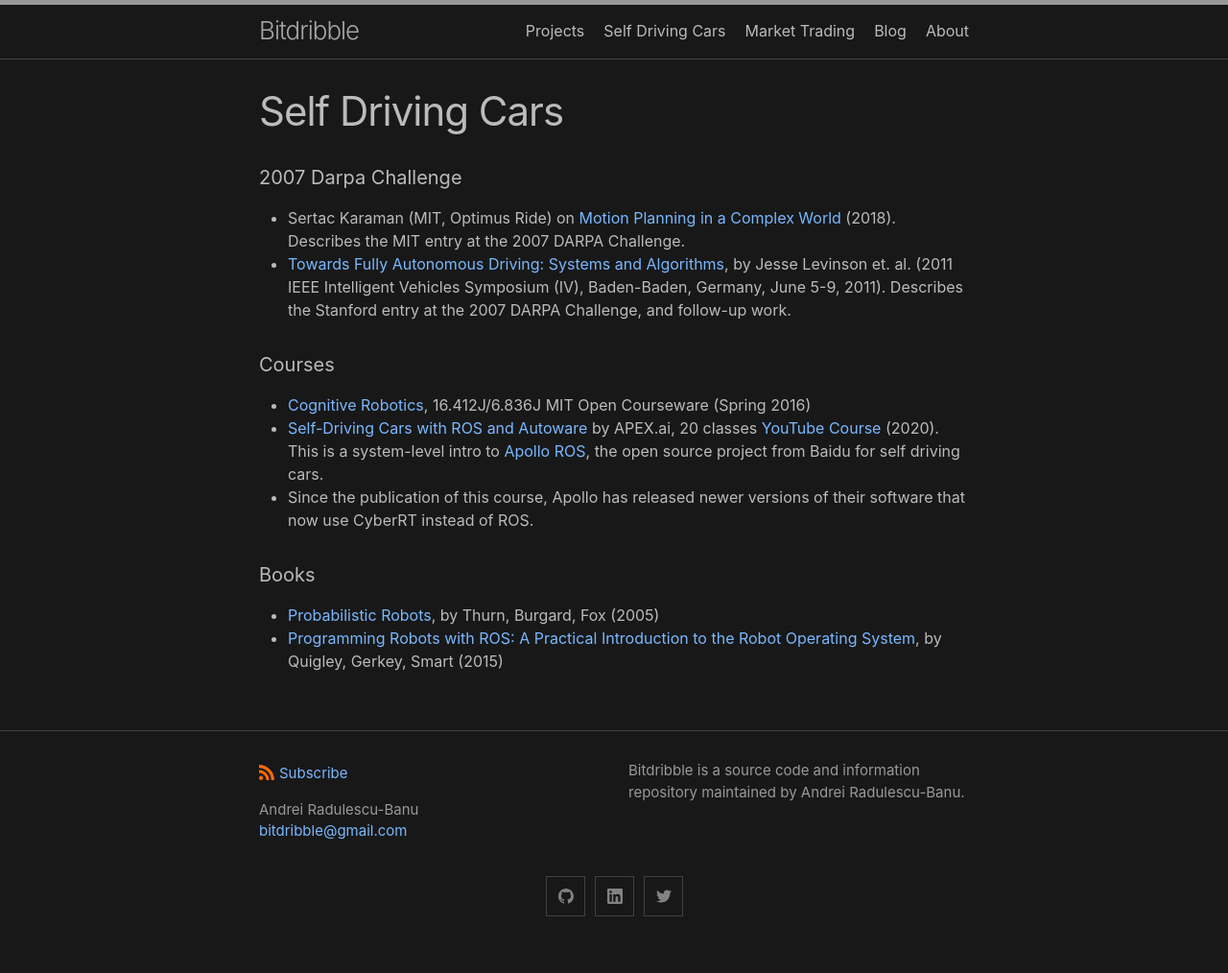
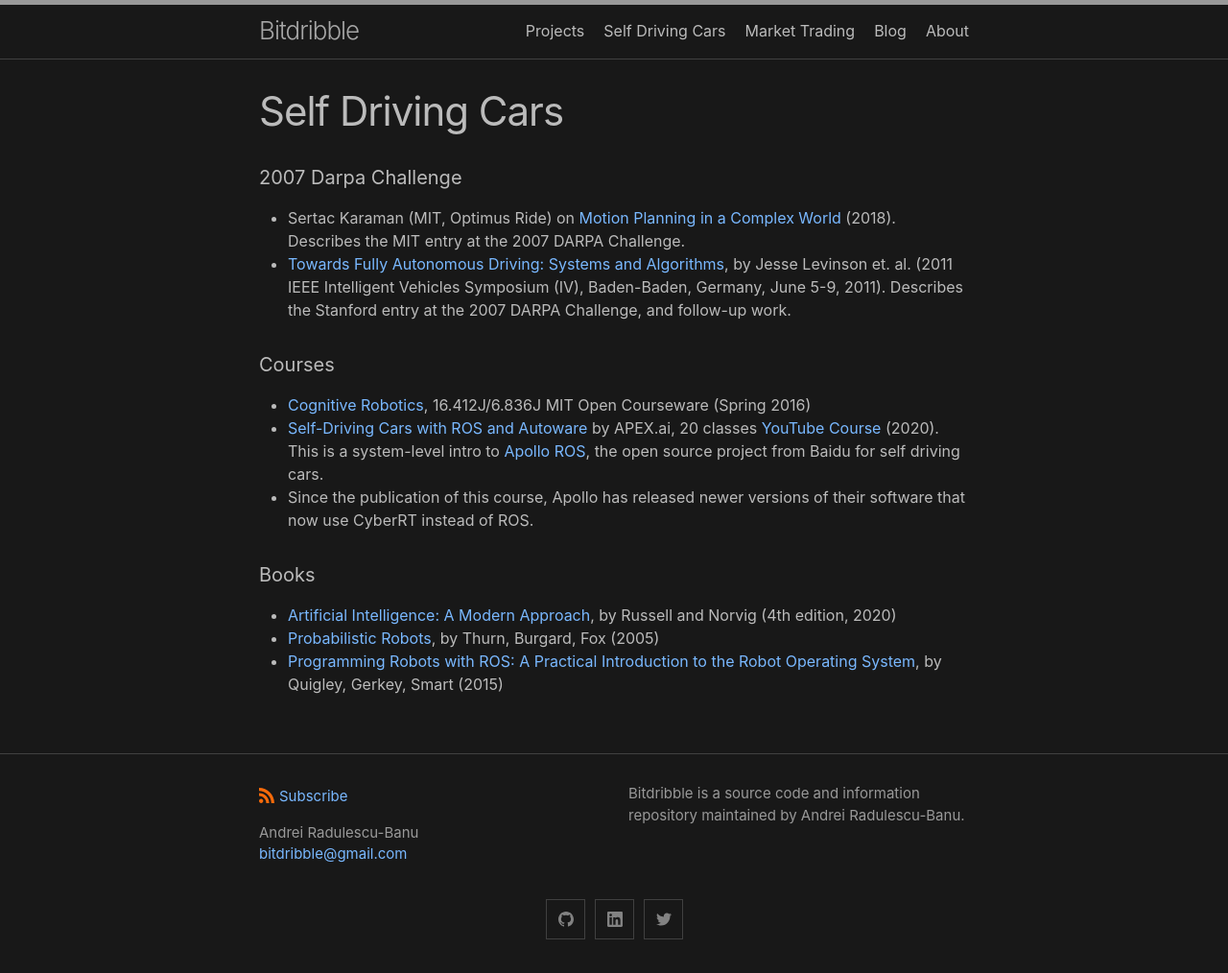
Before and after one commit to analytiq-hub/sigagent.github.io, a Jekyll site: the page built from self_driving_cars.md, in a window 1280 px wide. Shown: the whole page at 96% size. Built offline with Jekyll 4.4.1, drawn with Linux system fonts in a browser that asks for light colours; before the commit the page ends 990 px from its top, so only the background shows below that.

Commit message:
*** empty log message ***

```diff
--- a/self_driving_cars.md
+++ b/self_driving_cars.md
@@ -13,5 +13,6 @@ permalink: /self_driving_cars/
  * Since the publication of this course, Apollo has released newer versions of their software that now use CyberRT instead of ROS.
 
 #### Books
-* <a href="https://docs.ufpr.br/~danielsantos/ProbabilisticRobotics.pdf">Probabilistic Robots</a>, by Thurn, Burgard, Fox (2005)
-* <a href="https://www.amazon.com/Programming-Robots-ROS-Practical-Introduction-dp-1449323898/dp/1449323898/ref=mt_other?_encoding=UTF8&me=&qid=">Programming Robots with ROS: A Practical Introduction to the Robot Operating System</a>, by Quigley, Gerkey, Smart (2015)
+* [Artificial Intelligence: A Modern Approach](repository.unimal.ac.id/1022/1/Artificial%20Intelligence%20-%20A%20Modern%20Approach%203rd%20Ed%20-%20Stuart%20Russell%20and%20Peter%20Norvig%2C%20Berkeley%20%282010%29.pdf), by Russell and Norvig (4th edition, 2020)
+* [Probabilistic Robots](https://docs.ufpr.br/~danielsantos/ProbabilisticRobotics.pdf), by Thurn, Burgard, Fox (2005)
+* [Programming Robots with ROS: A Practical Introduction to the Robot Operating System](https://www.amazon.com/Programming-Robots-ROS-Practical-Introduction-dp-1449323898/dp/1449323898/ref=mt_other?_encoding=UTF8&me=&qid=), by Quigley, Gerkey, Smart (2015)
```
